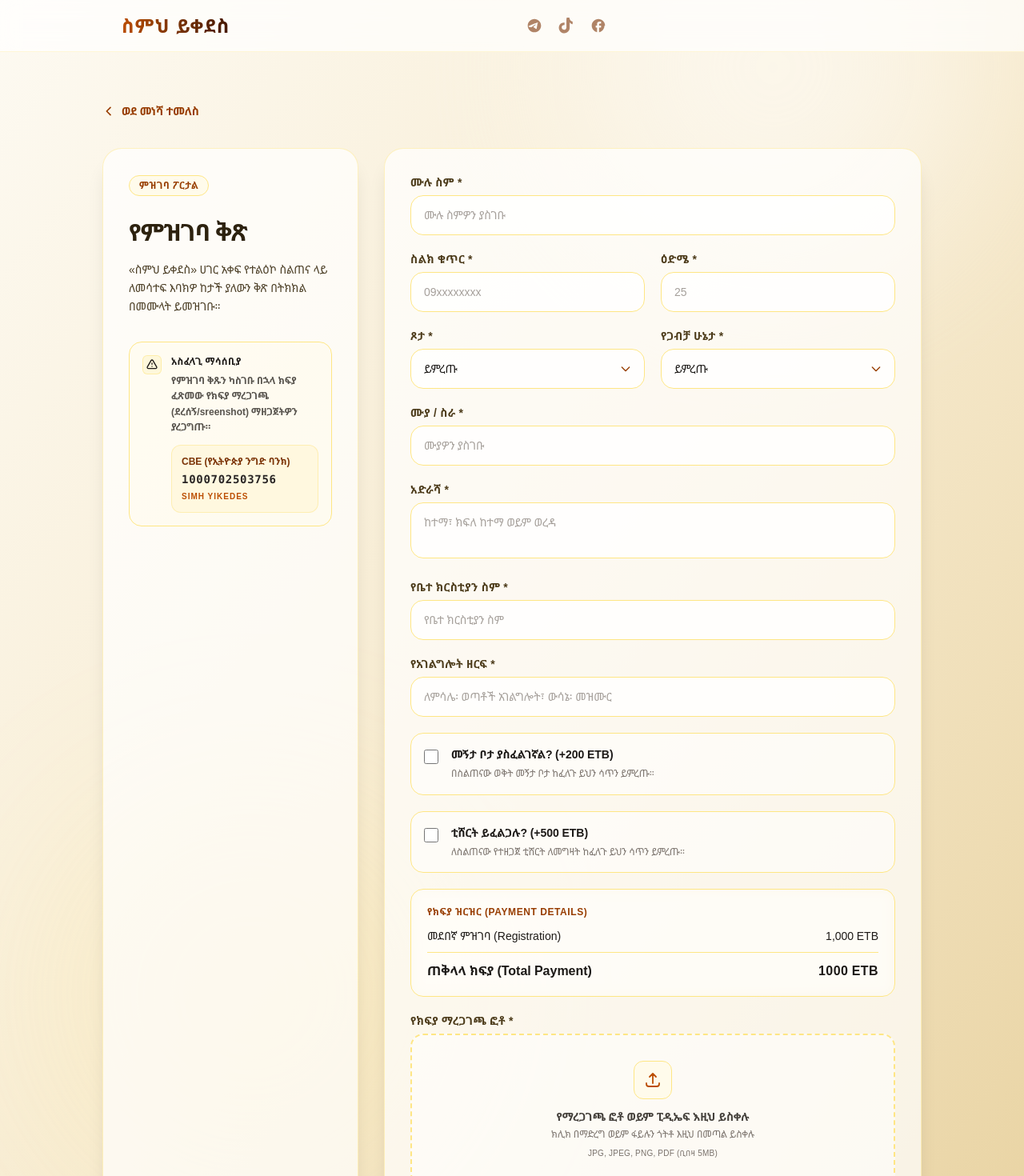
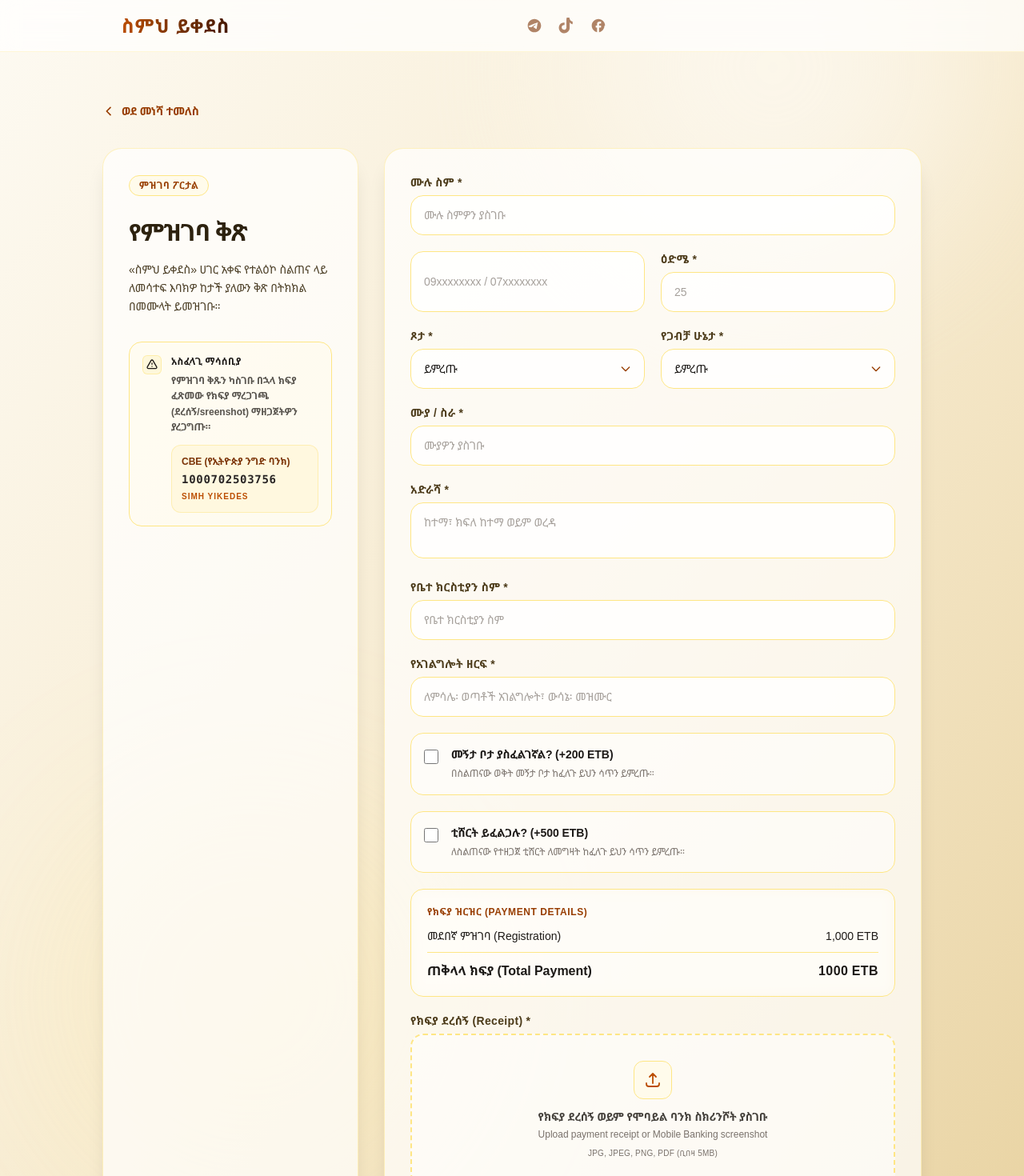
Before and after one commit to bego-net/National-Mission-Training, a Next.js app: page /register in a window 1280 px wide. Shown: the top 1470 px of the page at 80% size. Built offline with nearby package versions, Linux system fonts and the light colour scheme.

Commit message:
feat: add RegistrationForm component with form validation and API submission integration

```diff
--- a/src/components/forms/RegistrationForm.tsx
+++ b/src/components/forms/RegistrationForm.tsx
@@ -143,19 +143,15 @@ export function RegistrationForm() {
           </Field>
         </div>
 
-        {/* Phone */}
-        <div>
-          <Field label="ስልክ ቁጥር *" htmlFor="phone" error={errors.phone} dark>
         <input
           id="phone"
           name="phone"
           type="tel"
           autoComplete="tel"
           className={inputClassName}
-              placeholder="09xxxxxxxx"
+          placeholder="09xxxxxxxx / 07xxxxxxxx"
+          pattern="^(09|07)[0-9]{8}$"
         />
-          </Field>
-        </div>
 
         {/* Age */}
         <div>
@@ -390,7 +386,7 @@ export function RegistrationForm() {
         {/* Payment Screenshot File Upload */}
         <div className="sm:col-span-2">
           <Field
-            label="የክፍያ ማረጋገጫ ፎቶ *"
+            label="የክፍያ ደረሰኝ (Receipt) *"
             htmlFor="paymentScreenshot"
             error={errors.paymentScreenshot}
             dark
@@ -420,10 +416,10 @@ export function RegistrationForm() {
               )}
 
               <span className="mt-3 block text-sm font-bold text-stone-700">
-                {selectedFileName || "የማረጋገጫ ፎቶ ወይም ፒዲኤፍ እዚህ ይስቀሉ"}
+                {selectedFileName || "የክፍያ ደረሰኝ ወይም የሞባይል ባንክ ስክሪንሾት ያስገቡ"}
               </span>
               <span className="mt-1 block text-xs text-stone-500">
-                ክሊክ በማድረግ ወይም ፋይሉን ጎትቶ እዚህ በመጣል ይስቀሉ
+                Upload payment receipt or Mobile Banking screenshot
               </span>
               <span className="mt-2 text-[10px] font-medium tracking-wide text-stone-500 uppercase">
                 jpg, jpeg, png, pdf (ቢበዛ {MAX_PAYMENT_FILE_SIZE / (1024 * 1024)}MB)
```
Lines whose indentation alone changed are shown as unchanged.
